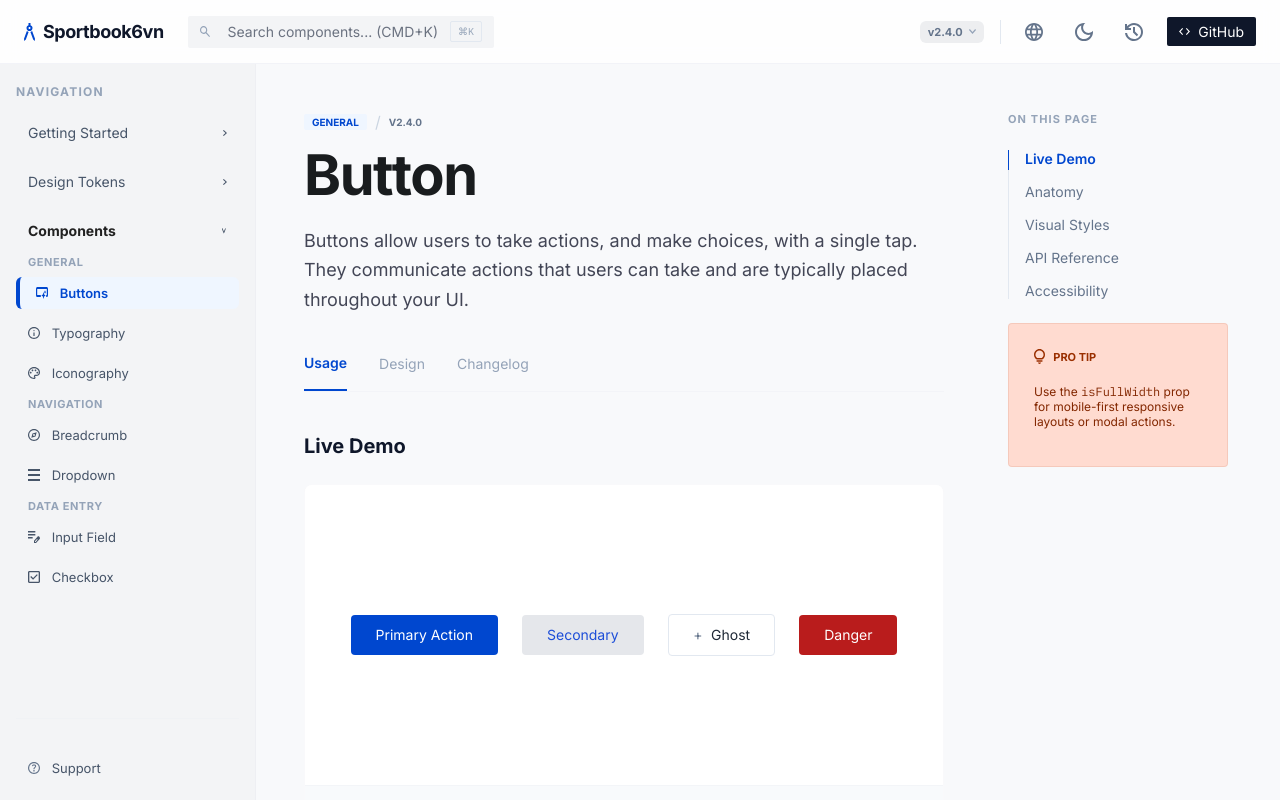
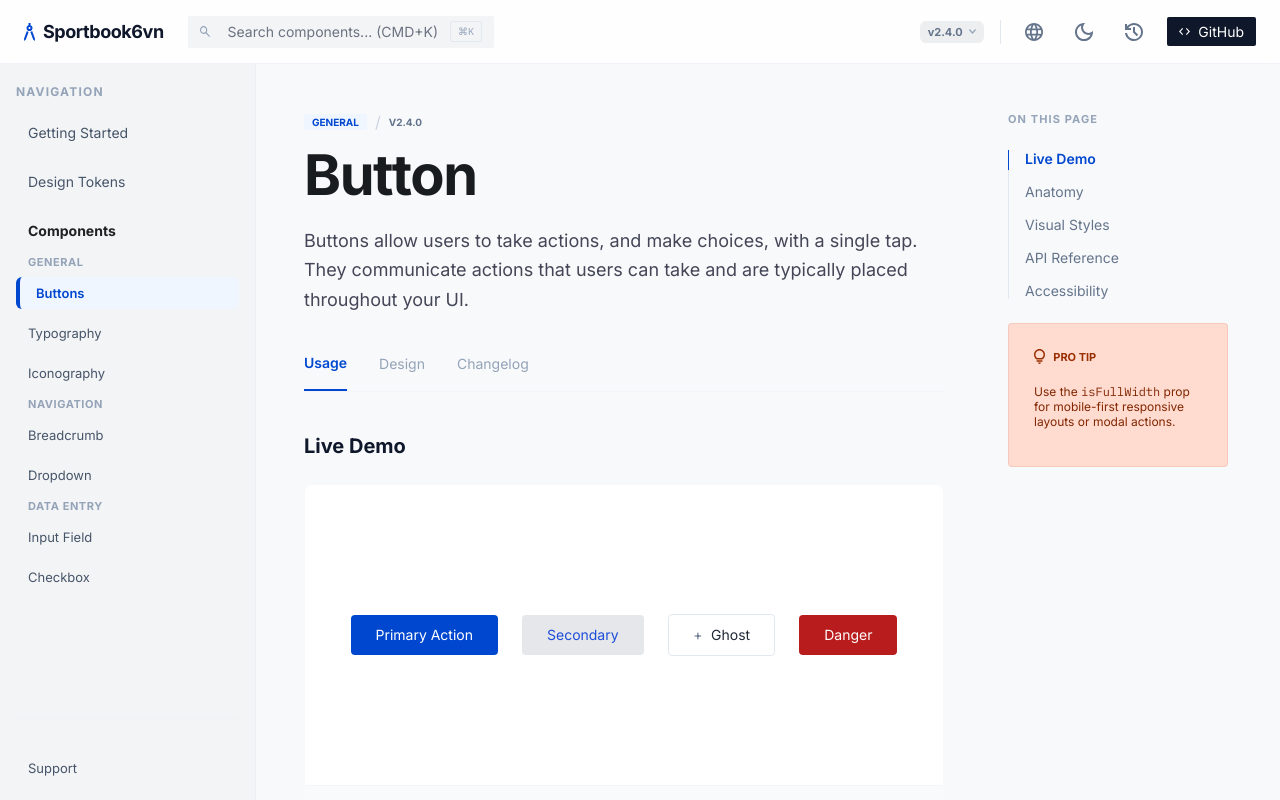
Before and after one commit to hieudeptrai1112/sportbook_mbbiz, an Angular app: page / in a window 1280 px wide. Shown: the top 800 px of the page. Built offline with nearby package versions, Linux system fonts and the light colour scheme.

Commit message:
Remove all sidebar icons

```diff
--- a/src/app/app.scss
+++ b/src/app/app.scss
@@ -355,6 +355,14 @@
 .sidebar-link img {
   width: 11.67px;
   height: 11.67px;
+}
+
+.sidebar img {
+  display: none !important;
+}
+
+.sidebar-link {
+  gap: 0;
 }
 
 .sidebar-link.active {
```
